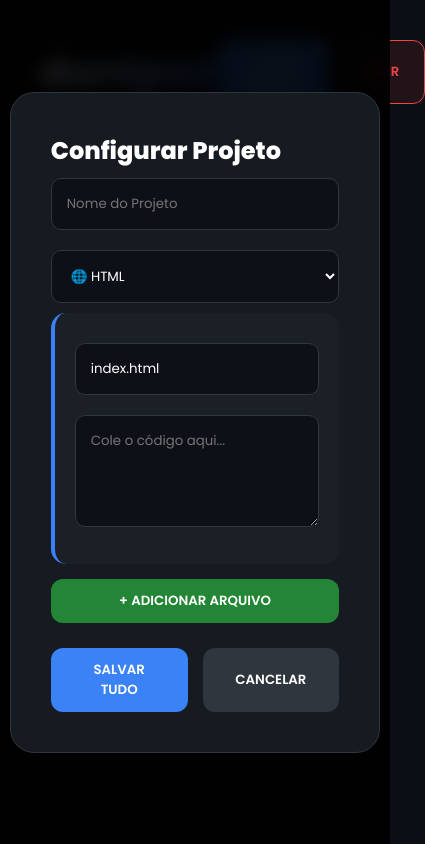
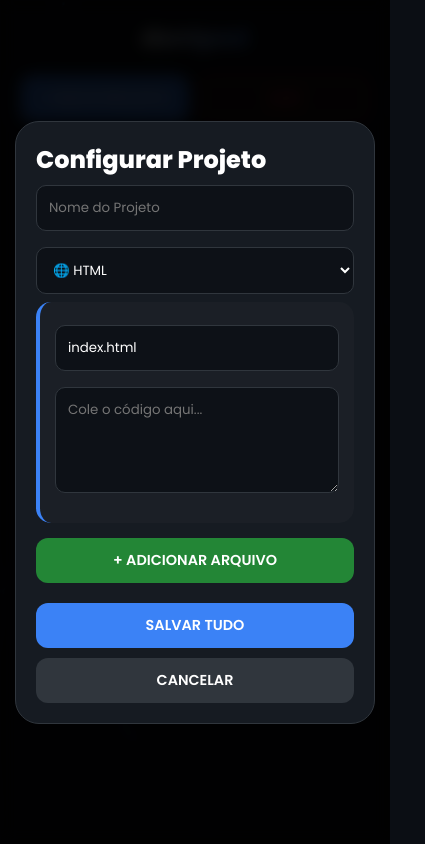
Before and after one commit to luan-Silva-Dev-0fc/DontPad, a plain HTML site: page inicio.html in a window 390 px wide. Both pictures are taken after a click on the button "+ NOVO PROJETO". Shown: the whole page, 425 px wide, since content can reach past the window. Drawn offline with nearby package versions, Linux system fonts and the light colour scheme; no server answers.

Commit message:
Enhance layout and styles in inicio.html
Refactor HTML structure and styles for responsiveness and improved layout.

```diff
--- a/inicio.html
+++ b/inicio.html
@@ -9,28 +9,134 @@
     * { margin: 0; padding: 0; box-sizing: border-box; font-family: 'Poppins', sans-serif; }
     body { background: #0b0e14; color: white; min-height: 100vh; overflow-x: hidden; }
     #particles-js { position: fixed; width: 100%; height: 100%; z-index: 1; }
-        .container { position: relative; z-index: 2; padding: 40px; max-width: 1200px; margin: auto; }
-        header { display: flex; justify-content: space-between; align-items: center; margin-bottom: 50px; }
-        .nav-btns { display: flex; gap: 15px; }
-        h1 { font-size: 2.5rem; font-weight: 800; background: linear-gradient(to right, #fff, #3b82f6); -webkit-background-clip: text; -webkit-text-fill-color: transparent; }
-        .btn-add { background: #3b82f6; color: white; border: none; padding: 12px 25px; border-radius: 12px; cursor: pointer; font-weight: 600; transition: 0.3s; }
-        .btn-exit { background: rgba(239, 68, 68, 0.1); color: #ef4444; border: 1px solid #ef4444; padding: 12px 25px; border-radius: 12px; cursor: pointer; font-weight: 600; transition: 0.3s; }
+
+    .container { position: relative; z-index: 2; padding: 20px; max-width: 1200px; margin: auto; }
+
+    header {
+        display: flex;
+        justify-content: space-between;
+        align-items: center;
+        margin-bottom: 40px;
+        flex-wrap: wrap; /* Permite quebrar linha em telas pequenas */
+        gap: 20px;
+    }
+
+    .nav-btns { display: flex; gap: 10px; }
+
+    h1 {
+        font-size: clamp(1.5rem, 5vw, 2.5rem); /* Fonte fluida */
+        font-weight: 800;
+        background: linear-gradient(to right, #fff, #3b82f6);
+        -webkit-background-clip: text;
+        -webkit-text-fill-color: transparent;
+    }
+
+    .btn-add, .btn-exit {
+        padding: 10px 20px;
+        border-radius: 12px;
+        cursor: pointer;
+        font-weight: 600;
+        transition: 0.3s;
+        font-size: 0.9rem;
+    }
+
+    .btn-add { background: #3b82f6; color: white; border: none; }
+    .btn-exit { background: rgba(239, 68, 68, 0.1); color: #ef4444; border: 1px solid #ef4444; }
     .btn-exit:hover { background: #ef4444; color: white; }
-        .project-grid { display: grid; grid-template-columns: repeat(auto-fill, minmax(280px, 1fr)); gap: 20px; }
-        .project-card { background: rgba(255, 255, 255, 0.03); backdrop-filter: blur(12px); border: 1px solid rgba(255, 255, 255, 0.1); padding: 25px; border-radius: 20px; transition: 0.3s; }
+
+    .project-grid {
+        display: grid;
+        grid-template-columns: repeat(auto-fill, minmax(280px, 1fr));
+        gap: 20px;
+    }
+
+    .project-card {
+        background: rgba(255, 255, 255, 0.03);
+        backdrop-filter: blur(12px);
+        border: 1px solid rgba(255, 255, 255, 0.1);
+        padding: 25px;
+        border-radius: 20px;
+        transition: 0.3s;
+    }
+
     .project-card:hover { border-color: #3b82f6; transform: translateY(-5px); }
     .project-card span { color: #3b82f6; font-size: 0.7rem; font-weight: 800; text-transform: uppercase; }
-        .btn-entrar { display: block; width: 100%; text-align: center; background: #fff; color: #000; text-decoration: none; padding: 10px; border-radius: 10px; font-weight: 600; margin-top: 15px; }
 
-        .modal { display: none; position: fixed; z-index: 100; left: 0; top: 0; width: 100%; height: 100%; background: rgba(0,0,0,0.9); backdrop-filter: blur(8px); align-items: center; justify-content: center; }
-        .modal-content { background: #161b22; padding: 40px; border-radius: 24px; width: 95%; max-width: 600px; max-height: 85vh; overflow-y: auto; border: 1px solid #30363d; }
-        input, select, textarea { width: 100%; padding: 15px; margin: 10px 0; background: #0d1117; border: 1px solid #30363d; color: white; border-radius: 10px; outline: none; }
-        .file-entry { background: rgba(255,255,255,0.02); padding: 20px; border-radius: 15px; margin-bottom: 15px; border-left: 4px solid #3b82f6; }
-        .actions { display: grid; grid-template-columns: 1fr 1fr; gap: 15px; margin-top: 25px; }
+    .btn-entrar {
+        display: block;
+        width: 100%;
+        text-align: center;
+        background: #fff;
+        color: #000;
+        text-decoration: none;
+        padding: 10px;
+        border-radius: 10px;
+        font-weight: 600;
+        margin-top: 15px;
+    }
 
-        /* Modal de Mensagem (Substituindo Alert) */
-        #msgModal .modal-content { max-width: 400px; text-align: center; }
-        .msg-icon { font-size: 3rem; margin-bottom: 10px; }
+    /* Modal */
+    .modal {
+        display: none;
+        position: fixed;
+        z-index: 100;
+        left: 0;
+        top: 0;
+        width: 100%;
+        height: 100%;
+        background: rgba(0,0,0,0.9);
+        backdrop-filter: blur(8px);
+        align-items: center;
+        justify-content: center;
+        padding: 15px;
+    }
+
+    .modal-content {
+        background: #161b22;
+        padding: 30px;
+        border-radius: 24px;
+        width: 100%;
+        max-width: 600px;
+        max-height: 90vh;
+        overflow-y: auto;
+        border: 1px solid #30363d;
+    }
+
+    input, select, textarea { width: 100%; padding: 12px; margin: 8px 0; background: #0d1117; border: 1px solid #30363d; color: white; border-radius: 10px; outline: none; }
+
+    .file-entry { background: rgba(255,255,255,0.02); padding: 15px; border-radius: 15px; margin-bottom: 15px; border-left: 4px solid #3b82f6; }
+
+    .actions { display: grid; grid-template-columns: 1fr 1fr; gap: 10px; margin-top: 20px; }
+
+    /* Ajustes para Celular */
+    @media (max-width: 600px) {
+        header {
+            flex-direction: column;
+            text-align: center;
+            margin-bottom: 30px;
+        }
+
+        .nav-btns {
+            width: 100%;
+            justify-content: center;
+        }
+
+        .btn-add, .btn-exit {
+            flex: 1;
+            text-align: center;
+            padding: 12px 10px;
+        }
+
+        .modal-content { padding: 20px; }
+
+        .actions {
+            grid-template-columns: 1fr; /* Botões do modal ficam um abaixo do outro */
+        }
+    }
+
+    /* Modal de Mensagem */
+    #msgModal .modal-content { max-width: 350px; text-align: center; }
+    .msg-icon { font-size: 2.5rem; margin-bottom: 10px; }
 </style>
 </head>
 <body>
```
Lines whose indentation alone changed are shown as unchanged.
